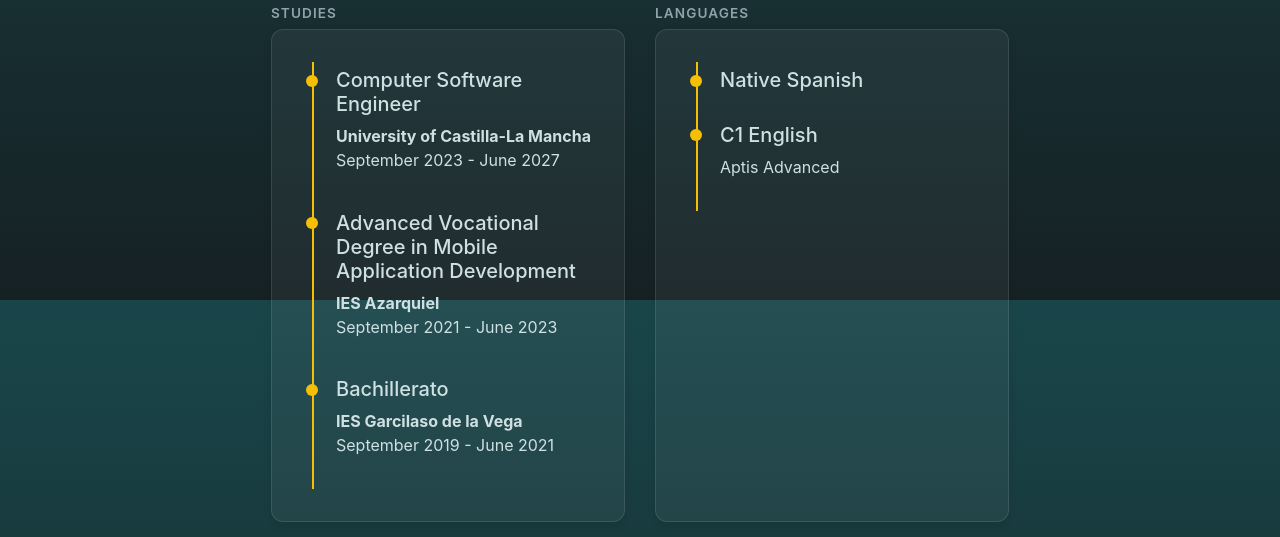
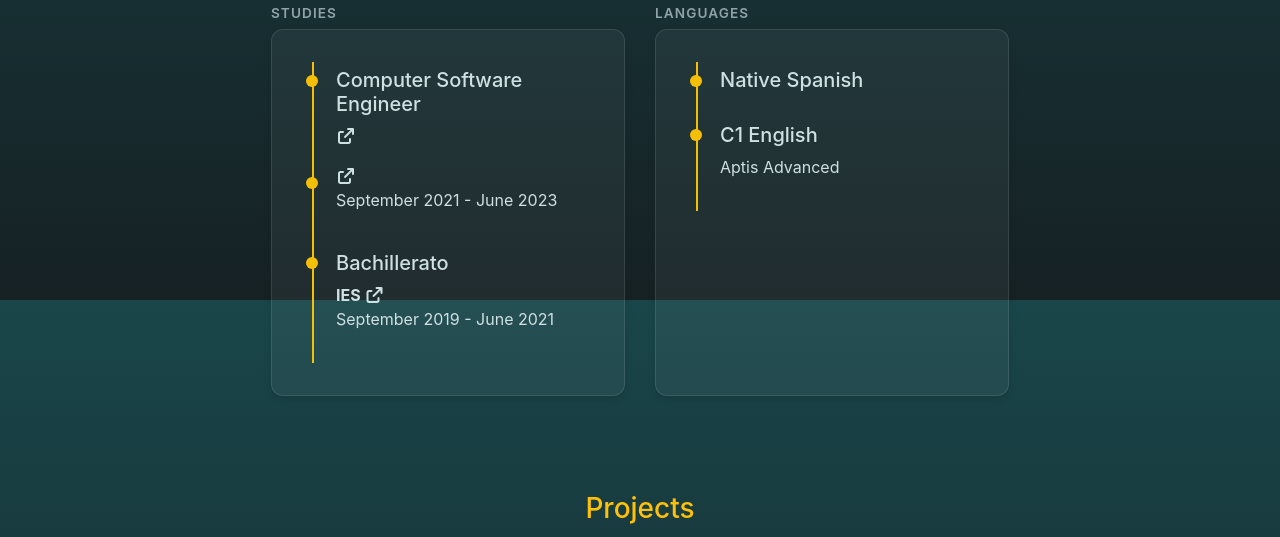
Before and after one commit to ivangomezr/personal-portfolio, a plain HTML site: page index.html in a window 1280 px wide. Shown: the part 1300-1837 px from the top of the page. Drawn offline with nearby package versions, Linux system fonts and the light colour scheme.

Commit message:
style: add arrow icon to company links

```diff
--- a/index.html
+++ b/index.html
@@ -145,16 +145,13 @@
                     <ol class="timeline">
                         <li class="timeline-item">
                             <h5 class="timeline-role">Computer Software Engineer</h5>
-                            <a class="timeline-company font-weight-bold" href="https://www.uclm.es"
-                                target="_blank">University of Castilla-La Mancha</a>
-                            <p class="timeline-date">September 2023 - June 2027</p>
+                                <i class="fa-solid fa-arrow-up-right-from-square" aria-hidden="true"></i>
                         </li>
                     </ol>
                     <ol class="timeline">
                         <li class="timeline-item">
-                            <h5 class="timeline-role">Advanced Vocational Degree in Mobile Application Development</h5>
-                            <a class="timeline-company font-weight-bold" href="http://www.ies-azarquiel.es/"
-                                target="_blank">IES Azarquiel</a>
+                                <i class="fa-solid fa-arrow-up-right-from-square" aria-hidden="true"></i>
+                            </a>
                             <p class="timeline-date">September 2021 - June 2023</p>
                         </li>
                     </ol>
@@ -163,7 +160,7 @@
                             <h5 class="timeline-role">Bachillerato</h5>
                             <a class="timeline-company font-weight-bold"
                                 href="https://ies-garcilasodelavega.centros.castillalamancha.es/" target="_blank">IES
-                                Garcilaso de la Vega</a>
+                                <i class="fa-solid fa-arrow-up-right-from-square" aria-hidden="true"></i></a>
                             <p class="timeline-date">September 2019 - June 2021</p>
                 </li>
             </ol>
```
